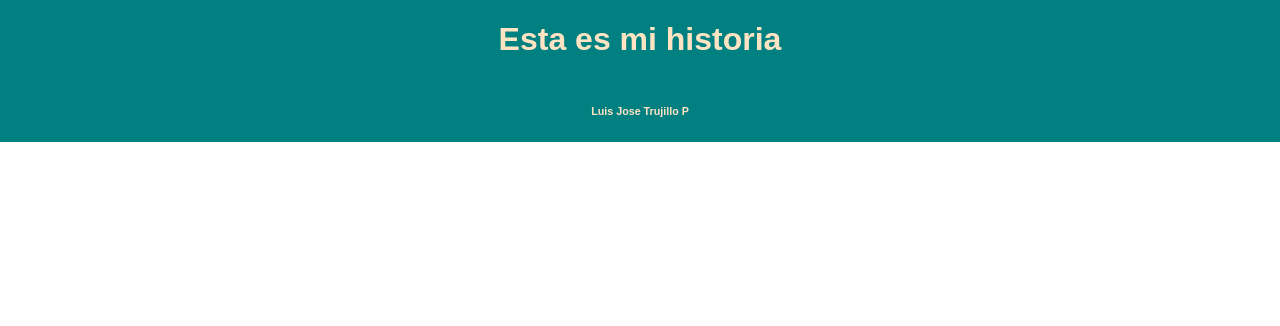
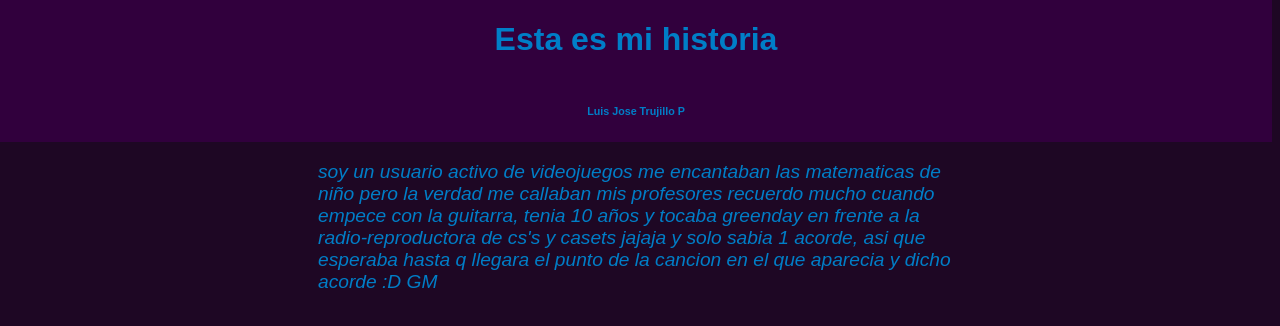
Before and after one commit to LuisTrujilloP/Hyperblog-home, a plain HTML site: page index.html in a window 1280 px wide. Drawn offline with Linux system fonts and the light colour scheme.

Commit message:
this is a try on slow reset coding

```diff
--- a/Styles.css
+++ b/Styles.css
@@ -1,25 +1,33 @@
 *
 {
     font-family: Arial, Helvetica, sans-serif;
-    color:bisque;
+    color:rgb(0, 126, 199);
+
 }
 
 
 body
 {
+    background-color: rgb(30, 7, 36);
     margin-top: 0;
     margin-left: 0;
-    width: 100%;
     height: 2vh;
 }
 .title
 {
-    background-color: teal;
+    background-color: rgb(49, 0, 61);
     display: flex;
     align-items: center;
     flex-direction: column;
 }
-.title h1
+.history
 {
+    font-style: italic;
+    display: flex;
+    align-items: center;
+    justify-content: center;
+    width: 50%;
+    margin-left: 25%;
+    font-size: larger;
 
 }
--- a/index.html
+++ b/index.html
@@ -14,7 +14,12 @@
         <h6>Luis Jose Trujillo P</h6>
     </header>
     <main>
-
+        <p class="history"> soy un usuario activo de videojuegos
+            me encantaban las matematicas de niño pero la verdad me callaban mis profesores
+            recuerdo mucho cuando empece con la guitarra, tenia 10 años y tocaba greenday en frente a
+            la radio-reproductora de cs's y casets jajaja y solo sabia 1 acorde, asi que esperaba hasta q llegara
+            el punto de la cancion en el que aparecia y dicho acorde :D GM
+        </p>
     </main>
     <footer>
 
```
